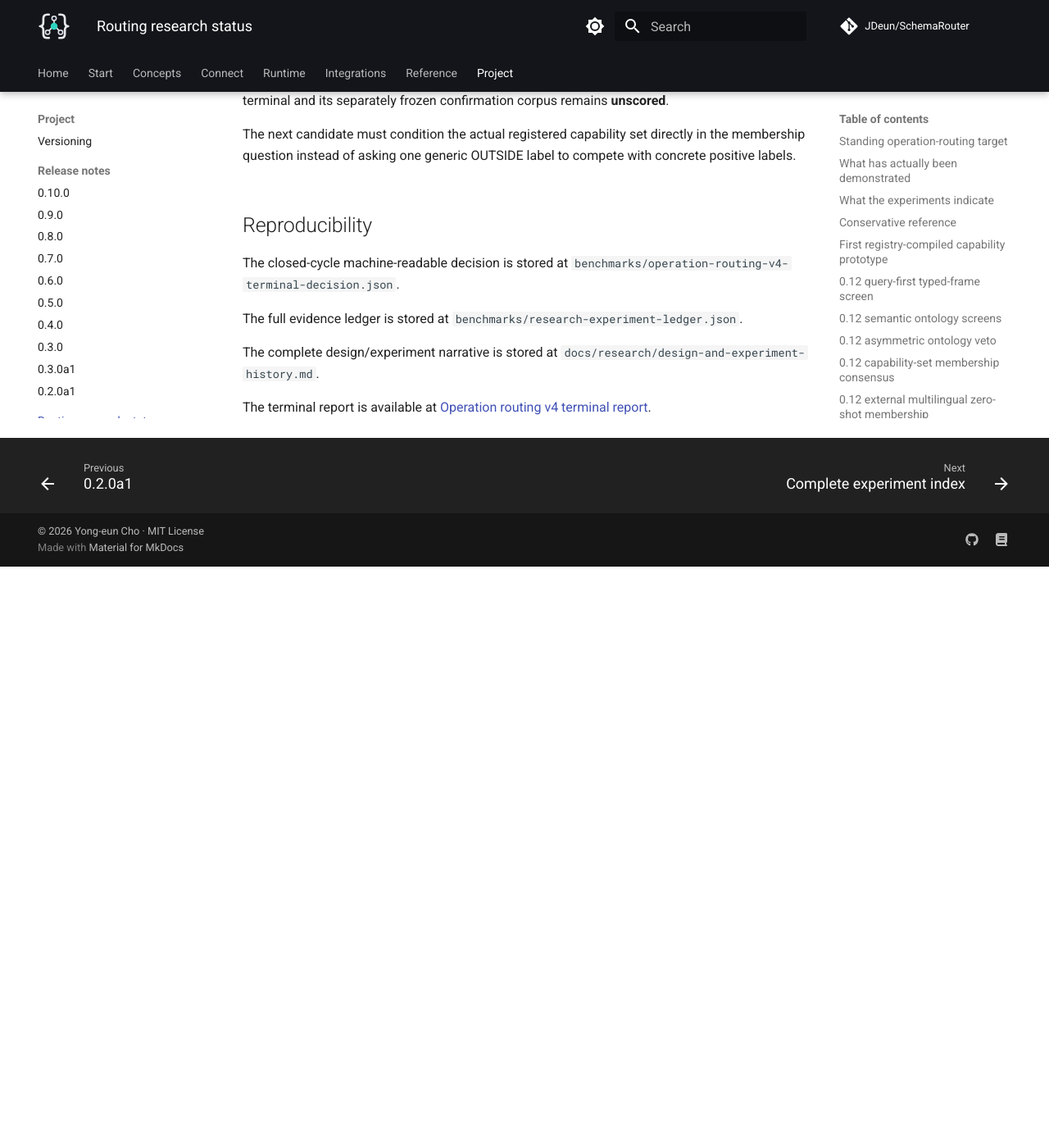
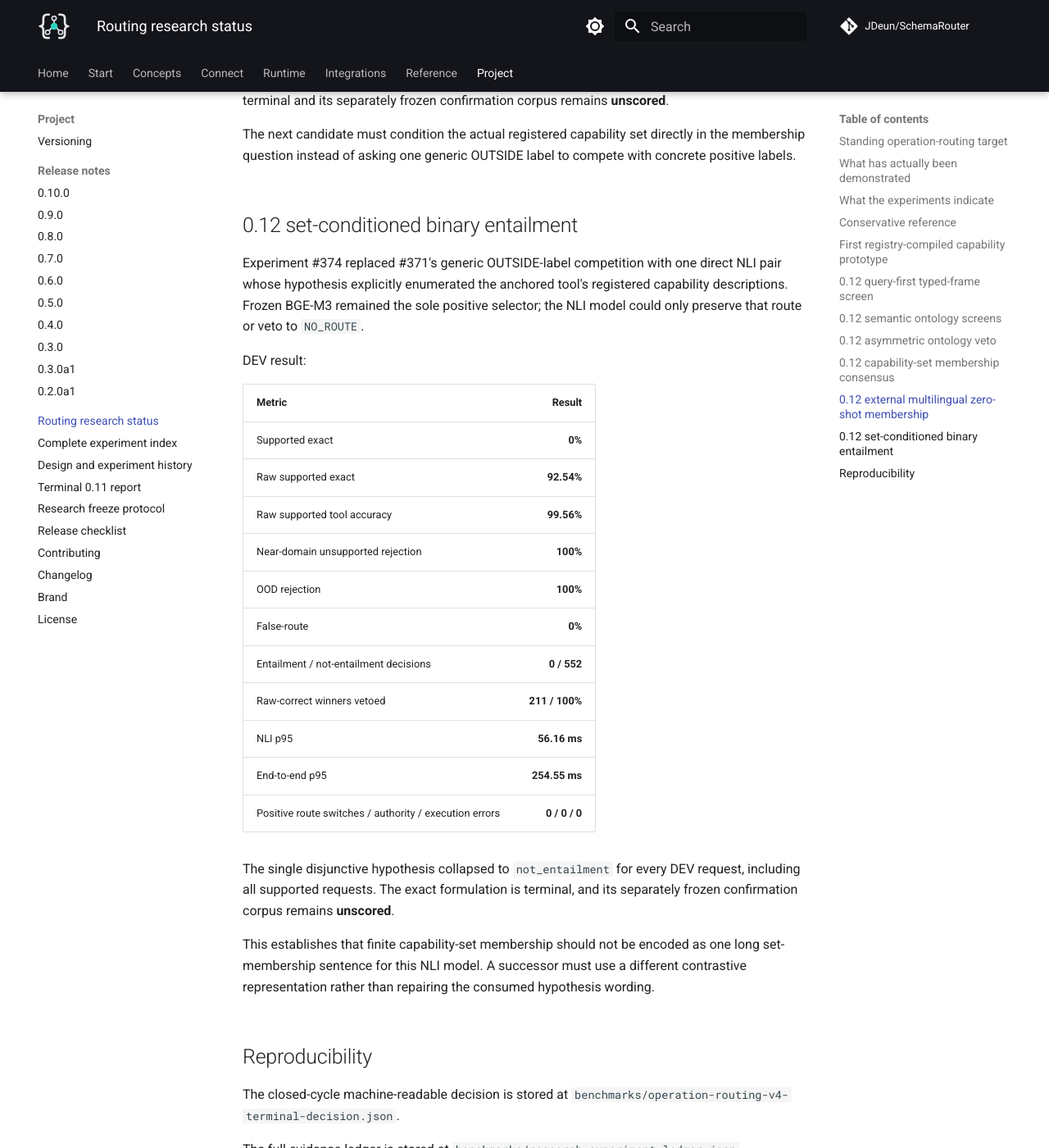
Before and after one commit to JDeun/SchemaRouter, an MkDocs documentation site: the page built from docs/research/routing-status.md, in a window 1280 px wide and 1400 px high, scrolled down 7681 px. Shown: the whole window at 82% size. Built offline with MkDocs 1.6.1 and Material for MkDocs 9.7.7, drawn with Linux system fonts in a browser that asks for light colours; comment, search, counter and statistics services are not loaded; before the commit the page ends 8372 px from its top, so only the background shows below that.

Commit message:
docs: record set-conditioned entailment result

```diff
--- a/docs/research/routing-status.md
+++ b/docs/research/routing-status.md
@@ -246,6 +246,38 @@ terminal and its separately frozen confirmation corpus remains **unscored**.
 The next candidate must condition the actual registered capability set directly in the membership
 question instead of asking one generic OUTSIDE label to compete with concrete positive labels.
 
+
+## 0.12 set-conditioned binary entailment
+
+Experiment #374 replaced #371's generic OUTSIDE-label competition with one direct NLI pair whose
+hypothesis explicitly enumerated the anchored tool's registered capability descriptions. Frozen
+BGE-M3 remained the sole positive selector; the NLI model could only preserve that route or veto to
+`NO_ROUTE`.
+
+DEV result:
+
+| Metric | Result |
+| --- | ---: |
+| Supported exact | **0%** |
+| Raw supported exact | **92.54%** |
+| Raw supported tool accuracy | **99.56%** |
+| Near-domain unsupported rejection | **100%** |
+| OOD rejection | **100%** |
+| False-route | **0%** |
+| Entailment / not-entailment decisions | **0 / 552** |
+| Raw-correct winners vetoed | **211 / 100%** |
+| NLI p95 | **56.16 ms** |
+| End-to-end p95 | **254.55 ms** |
+| Positive route switches / authority / execution errors | **0 / 0 / 0** |
+
+The single disjunctive hypothesis collapsed to `not_entailment` for every DEV request, including
+all supported requests. The exact formulation is terminal, and its separately frozen confirmation
+corpus remains **unscored**.
+
+This establishes that finite capability-set membership should not be encoded as one long
+set-membership sentence for this NLI model. A successor must use a different contrastive
+representation rather than repairing the consumed hypothesis wording.
+
 ## Reproducibility
 
 The closed-cycle machine-readable decision is stored at
```
Also changed, not shown: other parts of docs/research/routing-status.md (+1 -1 lines).
